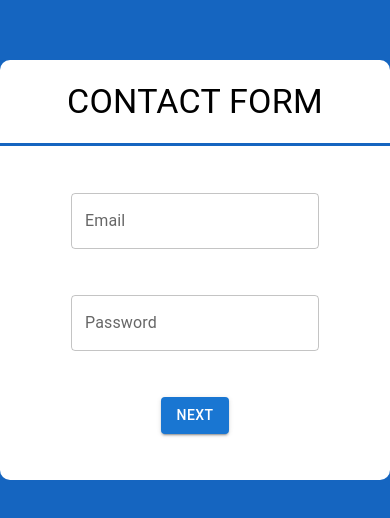
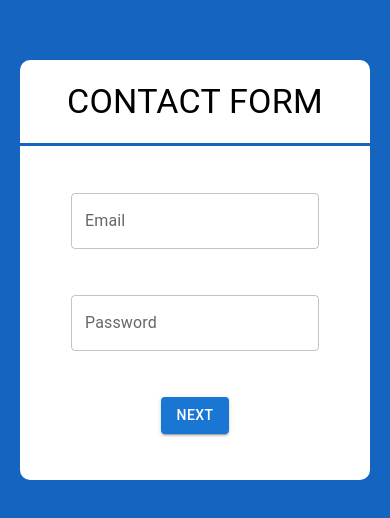
Before and after one commit to Alan0985/tscf, a React (Create React App) app: page / in a window 390 px wide. Shown: the part 152-670 px from the top of the page. Built offline with nearby package versions, Linux system fonts and the light colour scheme.

Commit message:
Responsive Styling

```diff
--- a/src/App.tsx
+++ b/src/App.tsx
@@ -9,7 +9,6 @@ const theme = {
     white: '#fff',
   },
   vp: {
-    xs: '375px',
     sm: '768px',
   },
 };
@@ -22,7 +21,6 @@ function App()
         <ContactForm />
       </div>
     </ThemeProvider>
-
   );
 }
 
--- a/src/components/ContactForm.style.ts
+++ b/src/components/ContactForm.style.ts
@@ -22,6 +22,11 @@ export const StyledContactForm = styled.div`
         display: flex;
         justify-content: center;
         align-items: center;
+        text-align: center;
         border-bottom: 3px solid ${ ( { theme }: Props ) => theme.color.primary };
     }
+
+    @media (max-width: ${ ( { theme }: Props ) => theme.vp.sm }) {
+        margin: auto 20px;
+  }
 `
```
